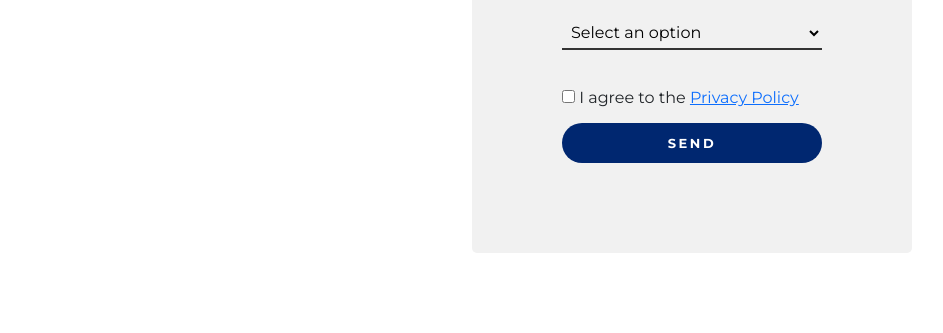
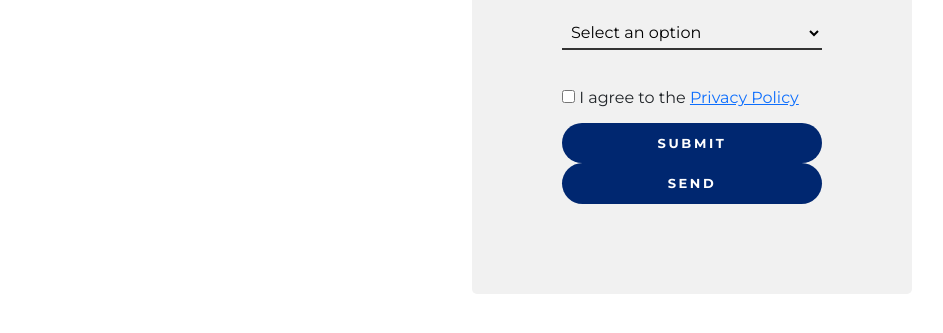
Before and after one commit to GrazieliMart/plastico.company, a plain HTML site: page contact.html in a window 1280 px wide. Shown: the part 1947-2280 px from the top of the page, without its empty margins (168-1111 px from the left). Drawn offline with nearby package versions, Linux system fonts and the light colour scheme.

Commit message:
recapcha

```diff
--- a/contact.html
+++ b/contact.html
@@ -766,7 +766,7 @@ body.dark-mode {
         <h1 >Get in Touch</h1>
         <p>Fill in the contact form below for questions, quotes, samples,
             or advice on your project.</p>
-            <form name="contact" method="POST" data-netlify="true" enctype="multipart/form-data">
+            <form name="contact" method="POST" data-netlify="true" enctype="multipart/form-data" id="demo-form">
                 <input type="hidden" name="form-name" value="contact">
                 <input type="text" name="bot-field" style="display:none;">
 
@@ -816,9 +816,20 @@ body.dark-mode {
                     <input type="checkbox" id="privacy-policy" name="privacy-policy" required>
                     I agree to the <a href="privacy-police.html">Privacy Policy</a>
                 </label>
+                <button class="g-recaptcha"
+        data-sitekey="6LcFb98qAAAAAEHYVDtgGDxvi_GSZC2yvE3BUgu8"
+        data-callback='onSubmit'
+        data-action='submit'>Submit</button>
 
                 <button type="submit">Send</button>
             </form>
+            <script src="https://www.google.com/recaptcha/api.js"></script>
+            <script>
+                function onSubmit(token) {
+                  document.getElementById("demo-form").submit();
+                }
+              </script>
+
             <script>
                 document.addEventListener("DOMContentLoaded", function () {
                     const formElements = document.querySelectorAll(
```
